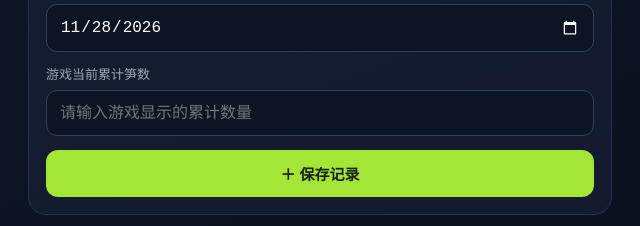
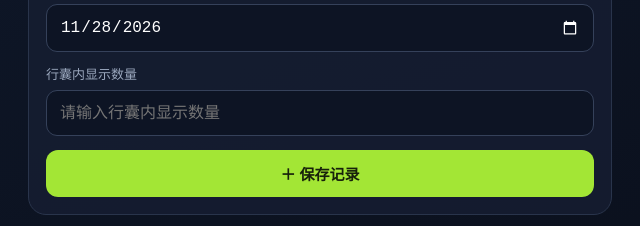
Before and after one commit to sunjishu-tu/sunjishu-tu.github.io, a plain HTML site: page index.html in a window 1280 px wide. Shown: the part 313-539 px from the top of the page, 320-960 px from the left. Drawn offline with Linux system fonts and the light colour scheme.

Commit message:
Update index.html

```diff
--- a/index.html
+++ b/index.html
@@ -67,7 +67,8 @@ section.panel:has(#export){display:none!important}
 <section class="panel">
  <h2>新增记录</h2>
  <label for="date">日期</label><input id="date" type="date">
- <label for="amount">游戏当前累计笋数</label><input id="amount" type="number" min="0" step="1" inputmode="numeric" placeholder="请输入游戏显示的累计数量">
+<label for="amount">行囊内显示数量</label>
+<input id="amount" type="number" min="0" step="1" inputmode="numeric" placeholder="请输入行囊内显示数量">
  <button class="primary" id="add">＋ 保存记录</button>
 </section>
 
```
